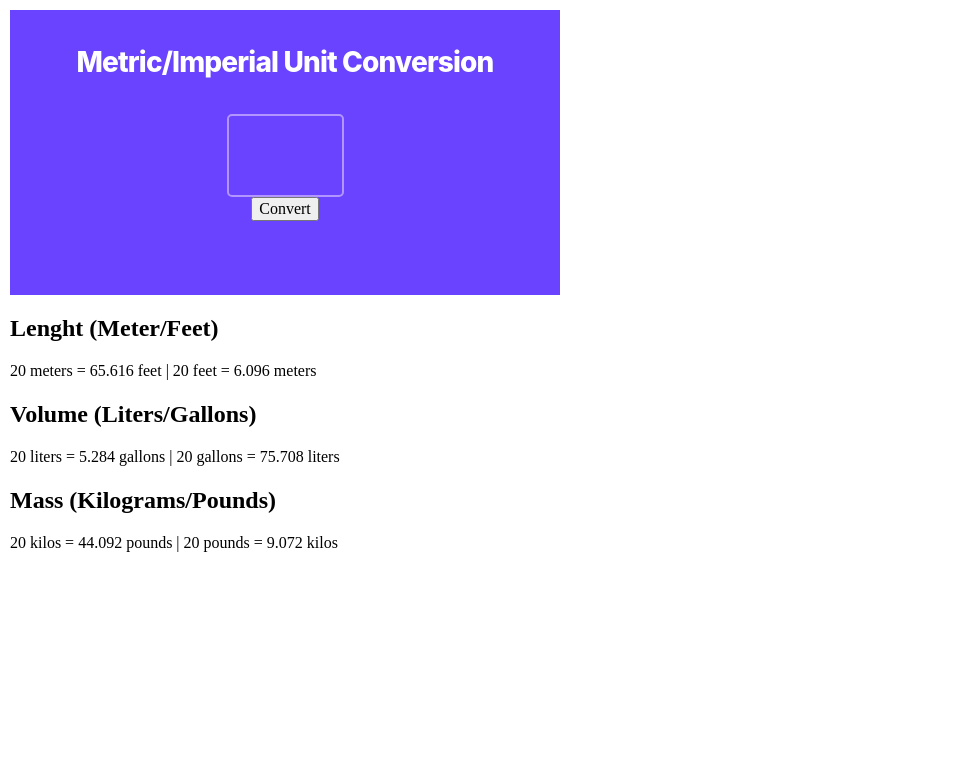
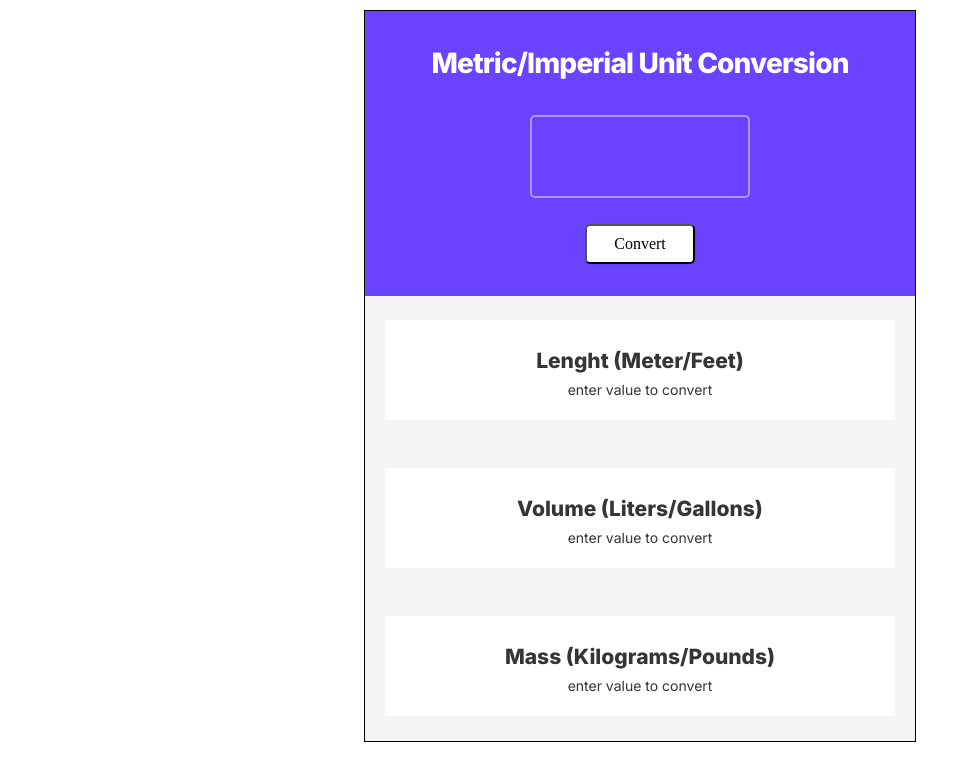
Before and after one commit to lukKotecki/unit-converter, a plain HTML site: page index.html in a window 1280 px wide. Shown: the whole page, without its empty margins (0-969 px from the left). Drawn offline with nearby package versions, Linux system fonts and the light colour scheme; a web font is replaced by a local one.

Commit message:
finished project v1.0

```diff
--- a/index.css
+++ b/index.css
@@ -1,10 +1,15 @@
 body {
     margin: 0;
+    display: flex;
 }
 
 #container{
-
-    margin:10px;
+    margin: 10px;
+    margin-left:auto;
+    margin-right: auto;
+    border: solid black 1px;
+    height: 730px;
+    background-color: #F4F4F4;;
 }
 
 #input-area{
@@ -31,9 +36,60 @@ body {
 }
 
 #input-value {
-    width: 117px;
+    width: 220px;
     height: 83px;
     background-color: #6943FF;
     border-radius: 5px;
     border: 2px solid #B295FF;
+    color: #FFF;
+    text-align: center;
+    font-family: Inter;
+    font-size: 58px;
+    font-style: normal;
+    font-weight: 800;
 }
+#input-value:hover {
+    background-color: #6c49f7;
+}
+
+#convert-btn {
+    margin-top: 26px;
+    border-radius: 5px;
+    background: #FFF;
+    box-shadow: 0px 1px 2px 0px rgba(0, 0, 0, 0.05);
+    display: inline-flex;
+    padding: 9px 27px;
+}
+#convert-btn:hover {
+    transform: scale(1.03);
+    transition: 0.3s;
+    background-color: #eee;
+}
+
+#output-area{
+    background: #F4F4F4;
+    margin: 0px;
+    display: flex;
+    flex-direction: column;
+    justify-content: space-around;
+    height: 444px;
+}
+.output-field {
+    text-align: center;
+    background-color: white;
+    margin: 20px;
+    padding-top: 31px;
+    color: #353535;
+    font-family: Inter;
+    font-size: 14px;
+    font-style: normal;
+    font-weight: 400;
+    line-height: 20px;
+}
+.output-field h2{
+    margin: 0px;
+}
+.output-field p{
+    margin-top: 9px;
+    margin-bottom: 20px;
+}
--- a/index.html
+++ b/index.html
@@ -1,27 +1,30 @@
 <html>
     <head><link rel="stylesheet" href="https://cdnjs.cloudflare.com/ajax/libs/normalize/8.0.1/normalize.css">
         <link rel="stylesheet" href="index.css">
+        <link rel="preconnect" href="https://fonts.googleapis.com">
+<link rel="preconnect" href="https://fonts.gstatic.com" crossorigin>
+<link href="https://fonts.googleapis.com/css2?family=Grenze+Gotisch:wght@500&family=Inter:wght@200;400;800&display=swap" rel="stylesheet">
     </head>
     <body>
         <div id="container">
             <div id="input-area">
                 <h1>Metric/Imperial Unit Conversion</h1>
-                <input id="input-value" type="text">
-                <button>Convert</button>
+                <input id="input-value" type="number" >
+                <button id="convert-btn">Convert</button>
 
             </div>
             <div id="output-area">
-                <div id="output-length" class="output-field">
+                <div class="output-field">
                     <h2>Lenght (Meter/Feet)</h2>
-                    <p>20 meters = 65.616 feet | 20 feet = 6.096 meters</p>
+                    <p id="output-length" >enter value to convert</p>
                 </div>
-                <div id="output-volume" class="output-field">
+                <div  class="output-field">
                     <h2>Volume (Liters/Gallons)</h2>
-                    <p>20 liters = 5.284 gallons | 20 gallons = 75.708 liters</p>
+                    <p id="output-volume">enter value to convert</p>
                 </div>
-                <div id="output-mass" class="output-field">
+                <div class="output-field">
                     <h2>Mass (Kilograms/Pounds)</h2>
-                    <p>20 kilos = 44.092 pounds | 20 pounds = 9.072 kilos</p>
+                    <p id="output-mass" >enter value to convert</p>
                 </div>
 
 
--- a/index.js
+++ b/index.js
@@ -3,3 +3,48 @@
 1 liter = 0.264 gallon
 1 kilogram = 2.204 pound
 */
+
+
+const inputValue = document.getElementById("input-value");
+const convertBtn = document.getElementById("convert-btn");
+const outputLength = document.getElementById("output-length");
+const outputVolume = document.getElementById("output-volume");
+const outputMass = document.getElementById("output-mass");
+
+let valueToConvert = 0;
+
+convertBtn.addEventListener("click", function(){
+    if(Number(inputValue.value)){
+        valueToConvert = Number(inputValue.value);
+    }else{
+        valueToConvert = 1;
+        inputValue.value = 1;
+    }
+    writeConverts(valueToConvert);
+})
+
+function writeConverts(convertNumber){
+    outputLength.textContent = `${convertNumber} meters = ${convert(convertNumber,"feets")} feet | ${convertNumber} feet = ${convert(convertNumber,"meters")} meters`;
+    outputVolume.textContent = `${convertNumber} liters = ${convert(convertNumber,"gallons")} gallons | ${convertNumber} gallons = ${convert(convertNumber,"liters")} liters`
+    outputMass.textContent = `${convertNumber} kilos = ${convert(convertNumber,"pounds")} pounds | ${convertNumber} pounds = ${convert(convertNumber,"kilos")} kilos`
+}
+
+function convert(numberToConvert, convertToWhat){
+    switch (convertToWhat){
+        case "meters":
+            return (numberToConvert/3.281).toFixed(3);
+        case "feets":
+            return (numberToConvert*3.281).toFixed(3);
+        case "gallons":
+            return (numberToConvert*0.264).toFixed(3);
+        case "liters":
+            return (numberToConvert/0.264).toFixed(3);
+        case "pounds":
+            return (numberToConvert*2.204).toFixed(3);
+        case "kilos":
+            return (numberToConvert/2.204).toFixed(3);
+        default:
+            return 0;
+    }
+
+}
```
